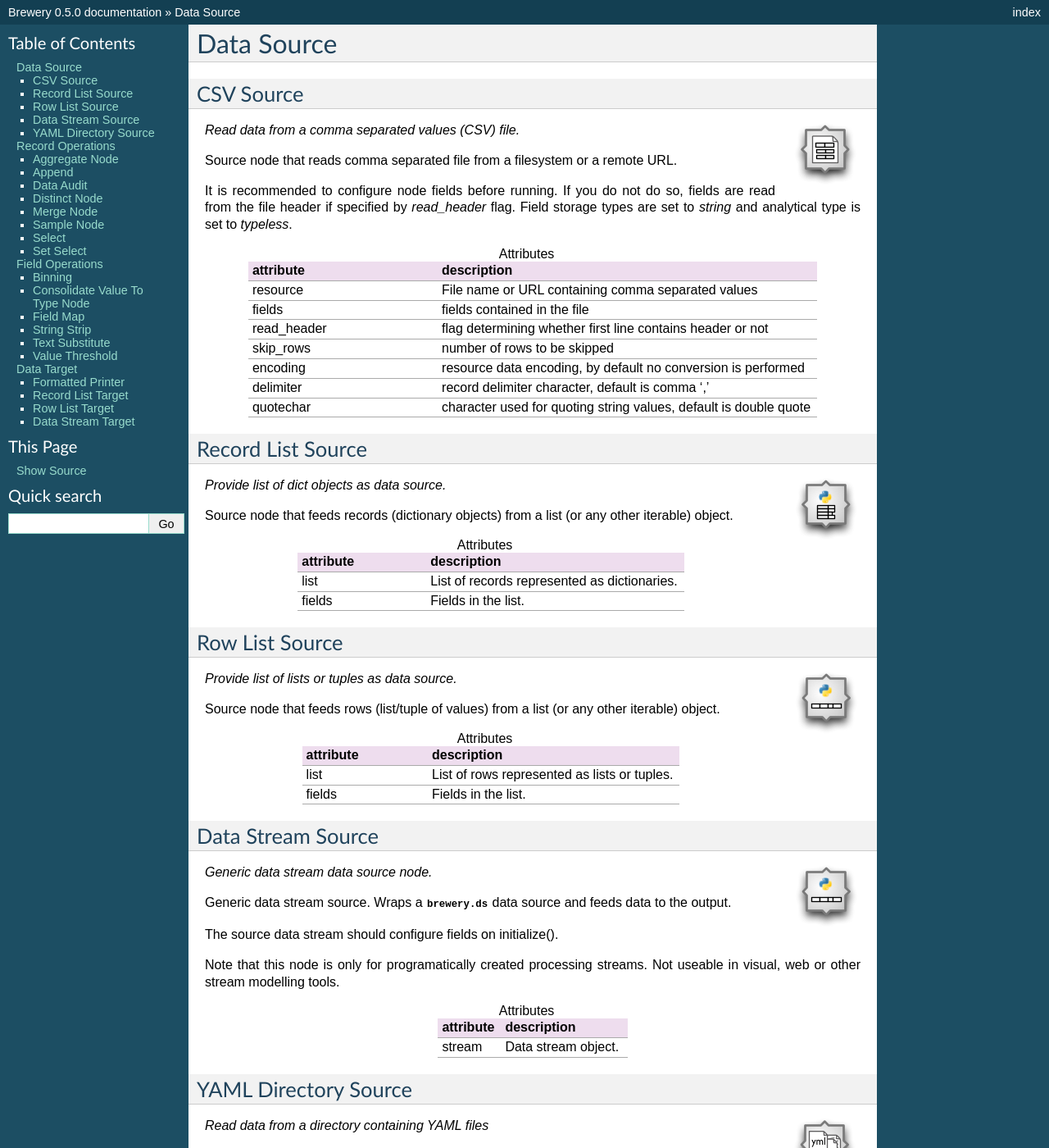
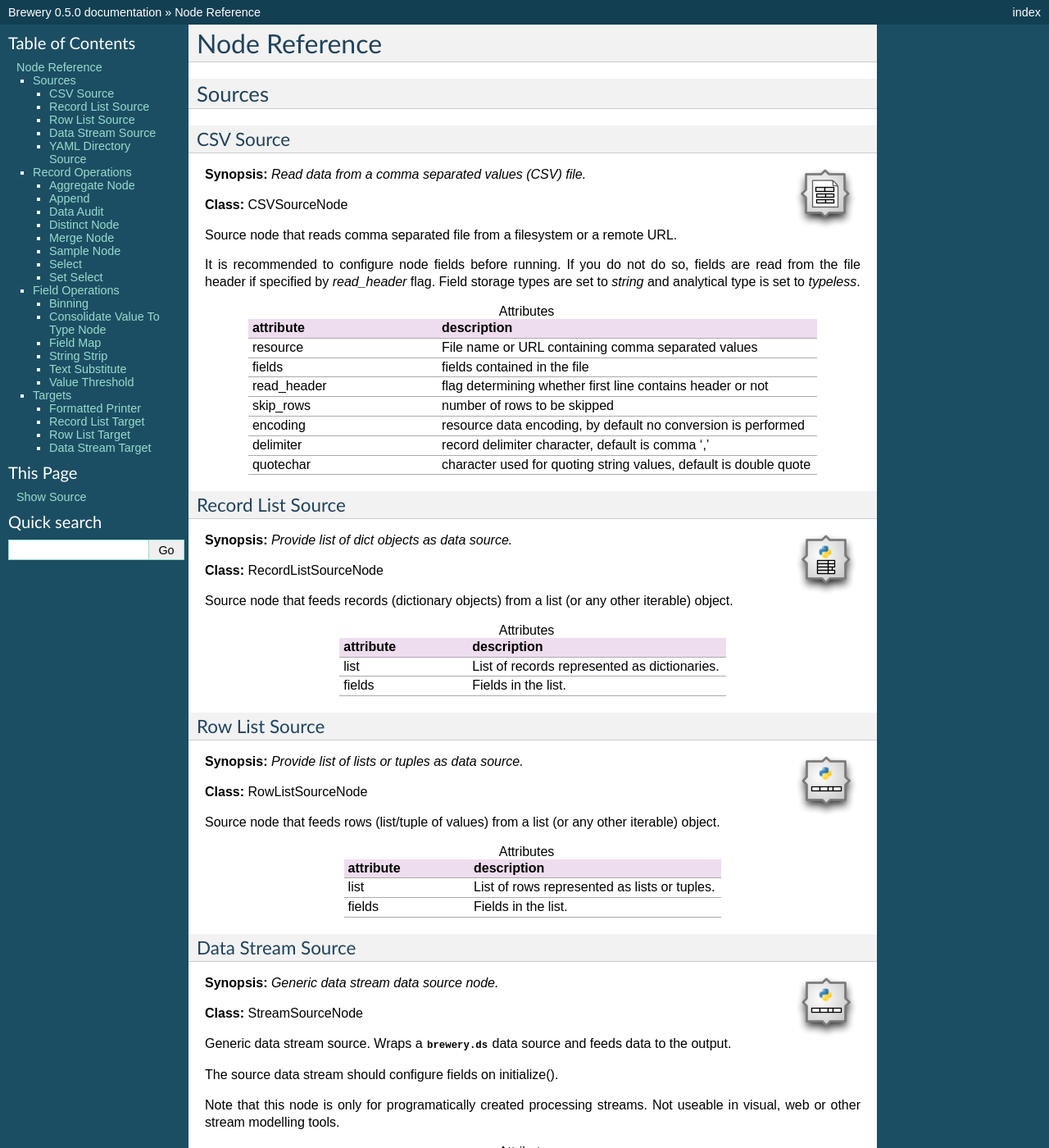
Before and after one commit to Stiivi/brewery, a Sphinx documentation site: the page built from doc/node_reference.rst, in a window 1280 px wide and 1400 px high. Shown: the whole window at 82% size. Built offline with Sphinx 7.4.7, drawn with Linux system fonts in a browser that asks for light colours; some of the changed text lies outside the part shown.

Commit message:
added more documentation; added class name to node reference; data processing stream example with an image

```diff
--- a/doc/node_reference.rst
+++ b/doc/node_reference.rst
@@ -1,5 +1,8 @@
-Data Source
-===========
+Node Reference
+++++++++++++++
+
+Sources
+=======
 
 CSV Source
 ----------
@@ -7,7 +10,9 @@ CSV Source
 .. image:: nodes/csv_file_source_node.png
    :align: right
 
-*Read data from a comma separated values (CSV) file.*
+**Synopsis:** *Read data from a comma separated values (CSV) file.*
+
+**Class:** CSVSourceNode
 
 Source node that reads comma separated file from a filesystem or a remote URL.
 
@@ -43,7 +48,9 @@ Record List Source
 .. image:: nodes/record_list_source_node.png
    :align: right
 
-*Provide list of dict objects as data source.*
+**Synopsis:** *Provide list of dict objects as data source.*
+
+**Class:** RecordListSourceNode
 
 Source node that feeds records (dictionary objects) from a list (or any other iterable)
 object.
@@ -66,7 +73,9 @@ Row List Source
 .. image:: nodes/row_list_source_node.png
    :align: right
 
-*Provide list of lists or tuples as data source.*
+**Synopsis:** *Provide list of lists or tuples as data source.*
+
+**Class:** RowListSourceNode
 
 Source node that feeds rows (list/tuple of values) from a list (or any other iterable)
 object.
@@ -89,7 +98,9 @@ Data Stream Source
 .. image:: nodes/row_list_source_node.png
    :align: right
 
-*Generic data stream data source node.*
+**Synopsis:** *Generic data stream data source node.*
+
+**Class:** StreamSourceNode
 
 Generic data stream source. Wraps a :mod:`brewery.ds` data source and feeds data to the
 output.
@@ -115,7 +126,9 @@ YAML Directory Source
 .. image:: nodes/yaml_directory_source_node.png
    :align: right
 
-*Read data from a directory containing YAML files*
+**Synopsis:** *Read data from a directory containing YAML files*
+
+**Class:** YamlDirectorySourceNode
 
 Source node that reads data from a directory containing YAML files.
 
@@ -152,7 +165,9 @@ Aggregate Node
 .. image:: nodes/aggregate_node.png
    :align: right
 
-*Aggregate values grouping by key fields.*
+**Synopsis:** *Aggregate values grouping by key fields.*
+
+**Class:** AggregateNode
 
 Aggregate
 
@@ -174,7 +189,9 @@ Append
 .. image:: nodes/append_node.png
    :align: right
 
-*Concatenate input streams.*
+**Synopsis:** *Concatenate input streams.*
+
+**Class:** AppendNode
 
 Sequentialy append input streams. Concatenation order reflects input stream order. The
 input streams should have same set of fields.
@@ -186,7 +203,9 @@ Data Audit
 .. image:: nodes/data_audit_node.png
    :align: right
 
-*Perform basic data audit.*
+**Synopsis:** *Perform basic data audit.*
+
+**Class:** AuditNode
 
 Node chcecks stream for empty strings, not filled values, number distinct values.
 
@@ -216,7 +235,9 @@ Distinct Node
 .. image:: nodes/distinct_node.png
    :align: right
 
-*Pass only distinct records (discard duplicates) or pass only duplicates*
+**Synopsis:** *Pass only distinct records (discard duplicates) or pass only duplicates*
+
+**Class:** DistinctNode
 
 Node will pass distinct records with given distinct fields.
 
@@ -247,7 +268,9 @@ Merge Node
 .. image:: nodes/merge_node.png
    :align: right
 
-*no description*
+**Synopsis:** *no description*
+
+**Class:** MergeNode
 
 Merge two or more streams (join)
 
@@ -258,7 +281,9 @@ Sample Node
 .. image:: nodes/sample_node.png
    :align: right
 
-*Pass data sample from input to output.*
+**Synopsis:** *Pass data sample from input to output.*
+
+**Class:** SampleNode
 
 Create a data sample from input stream. There are more sampling possibilities:
 
@@ -288,7 +313,9 @@ Select
 .. image:: nodes/select_node.png
    :align: right
 
-*Select records by a predicate function.*
+**Synopsis:** *Select records by a predicate function.*
+
+**Class:** SelectNode
 
 Select records that will be selected by a predicate function.
 
@@ -330,7 +357,9 @@ Set Select
 .. image:: nodes/set_select_node.png
    :align: right
 
-*Select records by a predicate function.*
+**Synopsis:** *Select records by a predicate function.*
+
+**Class:** SetSelectNode
 
 Select records where field value is from predefined set of values.
 
@@ -362,7 +391,9 @@ Binning
 .. image:: nodes/histogram_node.png
    :align: right
 
-*Derive a field based on binned values (histogram)*
+**Synopsis:** *Derive a field based on binned values (histogram)*
+
+**Class:** BinningNode
 
 Derive a bin/category field from a value.
 
@@ -384,7 +415,9 @@ Consolidate Value To Type Node
 .. image:: nodes/generic_node.png
    :align: right
 
-*Consolidate Value to Type*
+**Synopsis:** *Consolidate Value to Type*
+
+**Class:** ConsolidateValueToTypeNode
 
 Consolidate values of selected fields, or fields of given type to match the type.
 
@@ -416,7 +449,9 @@ Field Map
 .. image:: nodes/field_map_node.png
    :align: right
 
-*Rename or drop fields from the stream.*
+**Synopsis:** *Rename or drop fields from the stream.*
+
+**Class:** FieldMapNode
 
 Node renames input fields or drops them from the stream.
 
@@ -439,7 +474,9 @@ String Strip
 .. image:: nodes/string_strip_node.png
    :align: right
 
-*Strip characters.*
+**Synopsis:** *Strip characters.*
+
+**Class:** StringStripNode
 
 Strip spaces (orother specified characters) from string fields.
 
@@ -461,7 +498,9 @@ Text Substitute
 .. image:: nodes/text_substitute_node.png
    :align: right
 
-*Substitute text in a field using regular expression.*
+**Synopsis:** *Substitute text in a field using regular expression.*
+
+**Class:** TextSubstituteNode
 
 Substitute text in a field using regular expression.
 
@@ -485,7 +524,9 @@ Value Threshold
 .. image:: nodes/value_threshold_node.png
    :align: right
 
-*Bin values based on a threshold.*
+**Synopsis:** *Bin values based on a threshold.*
+
+**Class:** ValueThresholdNode
 
 Create a field that will refer to a value bin based on threshold(s). Values of `range` type
 can be compared against one or two thresholds to get low/high or low/medium/high value bins.
@@ -529,8 +570,8 @@ We set thresholds as ``(0.05, 0.15)`` and values to ``("ok", "fair", "bad")``
    * - suffix
      - field suffix to be used, default is '_bin'
 
-Data Target
-===========
+Targets
+=======
 
 Formatted Printer
 -----------------
@@ -538,7 +579,9 @@ Formatted Printer
 .. image:: nodes/formatted_printer_node.png
    :align: right
 
-*Print input using a string formatter to an output IO stream*
+**Synopsis:** *Print input using a string formatter to an output IO stream*
+
+**Class:** FormattedPrinterNode
 
 Target node that will print output based on format.
 
@@ -585,7 +628,9 @@ Record List Target
 .. image:: nodes/record_list_target_node.png
    :align: right
 
-*Store data as list of dictionaries (records)*
+**Synopsis:** *Store data as list of dictionaries (records)*
+
+**Class:** RecordListTargetNode
 
 Target node that stores data from input in a list of records (dictionary objects)
 object.
@@ -608,7 +653,9 @@ Row List Target
 .. image:: nodes/row_list_target_node.png
    :align: right
 
-*Store data as list of tuples*
+**Synopsis:** *Store data as list of tuples*
+
+**Class:** RowListTargetNode
 
 Target node that stores data from input in a list of rows (as tuples).
 
@@ -630,7 +677,9 @@ Data Stream Target
 .. image:: nodes/row_list_target_node.png
    :align: right
 
-*Generic data stream data target node.*
+**Synopsis:** *Generic data stream data target node.*
+
+**Class:** StreamTargetNode
 
 Generic data stream target. Wraps a :mod:`brewery.ds` data target and feeds data from the
 input to the target stream.
--- a/doc/nodes.py
+++ b/doc/nodes.py
@@ -8,10 +8,10 @@ sys.path.insert(0, "..")
 import brewery.pipes
 
 node_types = [
-    {"type": "source", "label": "Data Source"},
+    {"type": "source", "label": "Sources"},
     {"type": "record", "label": "Record Operations"},
     {"type": "field", "label": "Field Operations"},
-    {"type": "target", "label": "Data Target"},
+    {"type": "target", "label": "Targets"},
 ]
 
 def decamelize(name):
@@ -32,6 +32,7 @@ def node_documentation(class_name, node):
 
     doc["documentation"] = documentation
 
+    doc["class_name"] = class_name
     name = decamelize(class_name)
     doc["name"] = name
 
@@ -81,7 +82,8 @@ def write_node_doc(doc, f):
     temp = "${label}\n${underline}\n\n"
     temp += ".. image:: nodes/${icon}.png\n" \
                 "   :align: right\n\n" \
-                "*${description}*\n\n" \
+                "**Synopsis:** *${description}*\n\n" \
+                "**Class:** ${class_name}\n\n" \
                 "${documentation}\n\n"
 
     template = string.Template(temp)
@@ -108,6 +110,9 @@ def document_nodes_in_module(module):
 
     output = open("node_reference.rst", "w")
 
+    output.write("Node Reference\n"\
+                 "++++++++++++++\n\n")
+
     for name, member in inspect.getmembers(module):
         if inspect.isclass(member) and issubclass(member, brewery.pipes.Node):
             doc = node_documentation(name, member)
```
Also changed, not shown: doc/api/pipes.rst (+17 -1 lines), doc/pipes.rst (+78 -0 lines), 2 other files.
